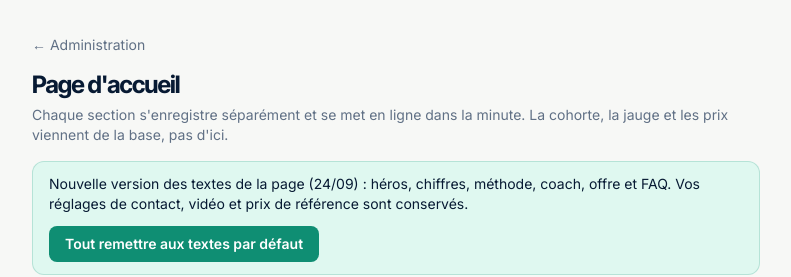
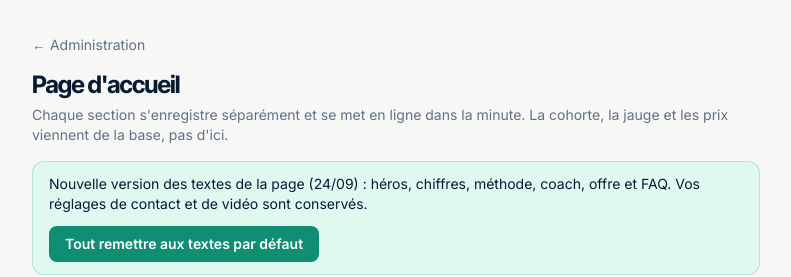
Before and after one commit to benyG/cisspbootcamp, a Next.js app: page /admin/parametres/site in a window 1280 px wide. Shown: the top 277 px of the page, without its empty margins (244-1035 px from the left). Built offline with nearby package versions, Linux system fonts and the light colour scheme; no server answers; the database is empty.

Commit message:
fix(admin): reset notice names what is kept
Co-Authored-By: Claude Fable 5.1 <noreply@anthropic.com>
Claude-Session: https://claude.ai/code/session_0159Diw48z7ZMm1NVw5abiji

```diff
--- a/app/admin/parametres/site/page.tsx
+++ b/app/admin/parametres/site/page.tsx
@@ -17,7 +17,7 @@ export default async function SiteSettingsPage({ searchParams }: { searchParams:
       <p className="mt-1 text-sm text-muted">Chaque section s&apos;enregistre séparément et se met en ligne dans la minute. La cohorte, la jauge et les prix viennent de la base, pas d&apos;ici.</p>
       {ok && <p className="mt-3 rounded-lg bg-emerald-50 px-3 py-2 text-sm text-emerald-900">Textes remis par défaut, en ligne dans la minute.</p>}
       <form action={resetAllCopy} className="mt-4 flex flex-wrap items-center justify-between gap-3 rounded-xl border border-accent/20 bg-accent-soft px-4 py-3 text-sm">
-        <span>Nouvelle version des textes de la page (24/09) : héros, chiffres, méthode, coach, offre et FAQ. Vos réglages de contact, vidéo et prix de référence sont conservés.</span>
+        <span>Nouvelle version des textes de la page (24/09) : héros, chiffres, méthode, coach, offre et FAQ. Vos réglages de contact et de vidéo sont conservés.</span>
         <button className="rounded-lg bg-accent px-4 py-2 font-semibold text-white">Tout remettre aux textes par défaut</button>
       </form>
       <SiteSettingsForm key={ok ? "reset" : "current"} initial={settings} />
```
